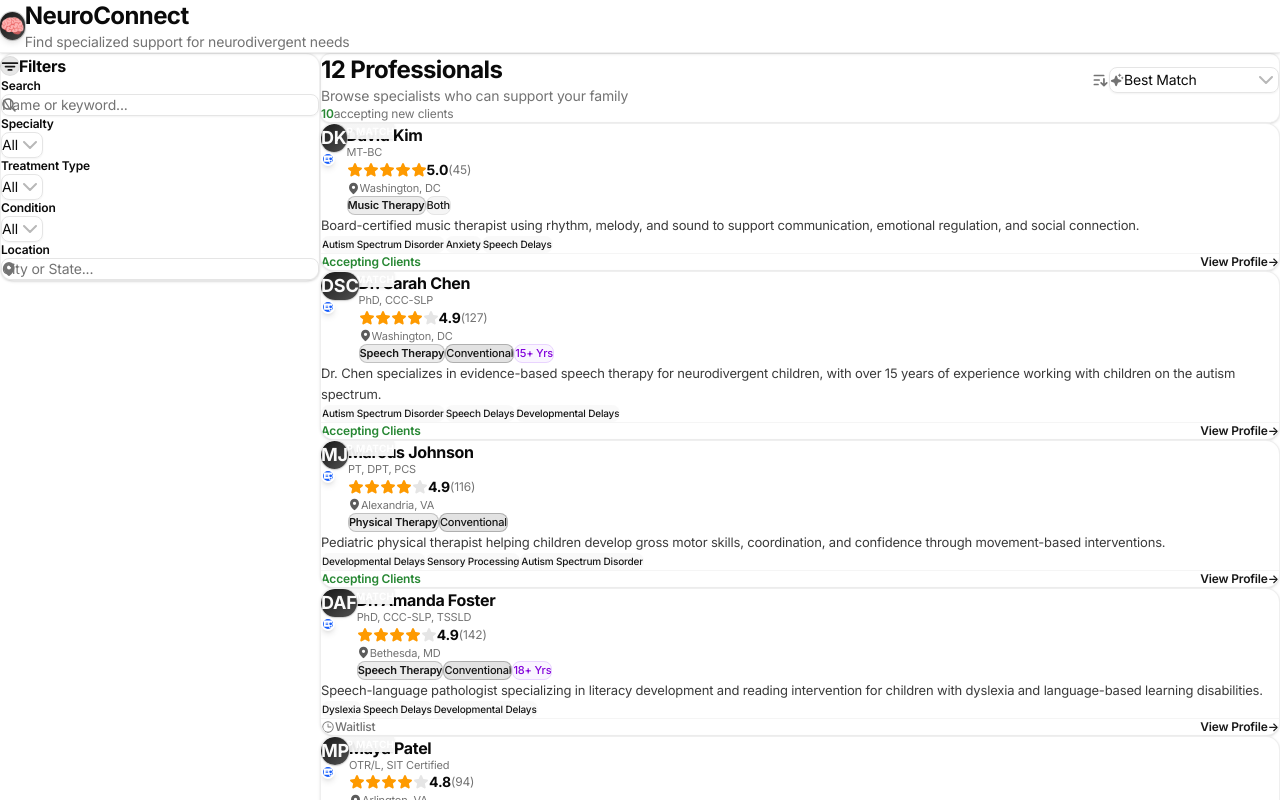
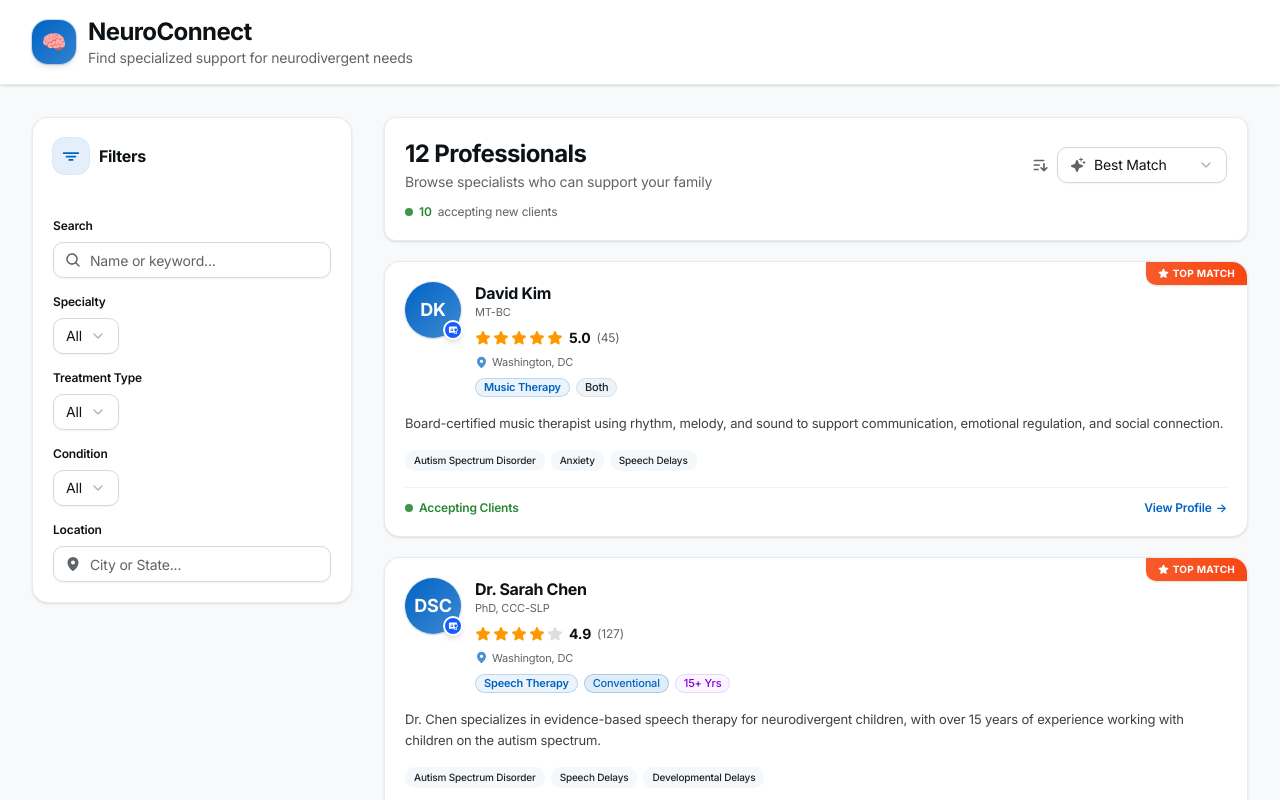
Before and after one commit to gera3d/neuroconnect-special, a React (Vite) app: page / in a window 1280 px wide. Shown: the top 800 px of the page. Built offline with nearby package versions, Linux system fonts and the light colour scheme.

Commit message:
Generated by Spark: This thing still just looks like ass, like it's not even loading in the right style sheets.

```diff
--- a/index.html
+++ b/index.html
@@ -8,7 +8,7 @@
     <link rel="preconnect" href="https://fonts.googleapis.com">
     <link rel="preconnect" href="https://fonts.gstatic.com" crossorigin>
     <link href="https://fonts.googleapis.com/css2?family=Inter:wght@400;500;600;700&display=swap" rel="stylesheet">
-    <link href="/src/main.css" rel="stylesheet" />
+    <link href="/src/index.css" rel="stylesheet" />
 </head>
 
 <body>
--- a/src/index.css
+++ b/src/index.css
@@ -1,22 +1,5 @@
 @import 'tailwindcss';
 @import "tw-animate-css";
-
-@layer base {
-  * {
-    @apply border-border
-  }
-
-  body {
-    font-family: 'Inter', system-ui, -apple-system, sans-serif;
-    -webkit-font-smoothing: antialiased;
-    -moz-osx-font-smoothing: grayscale;
-    letter-spacing: -0.011em;
-  }
-
-  h1, h2, h3, h4, h5, h6 {
-    letter-spacing: -0.02em;
-  }
-}
 
 :root {
   --background: oklch(0.98 0.003 240);
@@ -83,3 +66,21 @@
   --radius-2xl: calc(var(--radius) + 12px);
   --radius-full: 9999px;
 }
+
+@layer base {
+  * {
+    @apply border-border outline-ring/50;
+  }
+
+  body {
+    @apply bg-background text-foreground;
+    font-family: 'Inter', system-ui, -apple-system, sans-serif;
+    -webkit-font-smoothing: antialiased;
+    -moz-osx-font-smoothing: grayscale;
+    letter-spacing: -0.011em;
+  }
+
+  h1, h2, h3, h4, h5, h6 {
+    letter-spacing: -0.02em;
+  }
+}
```
